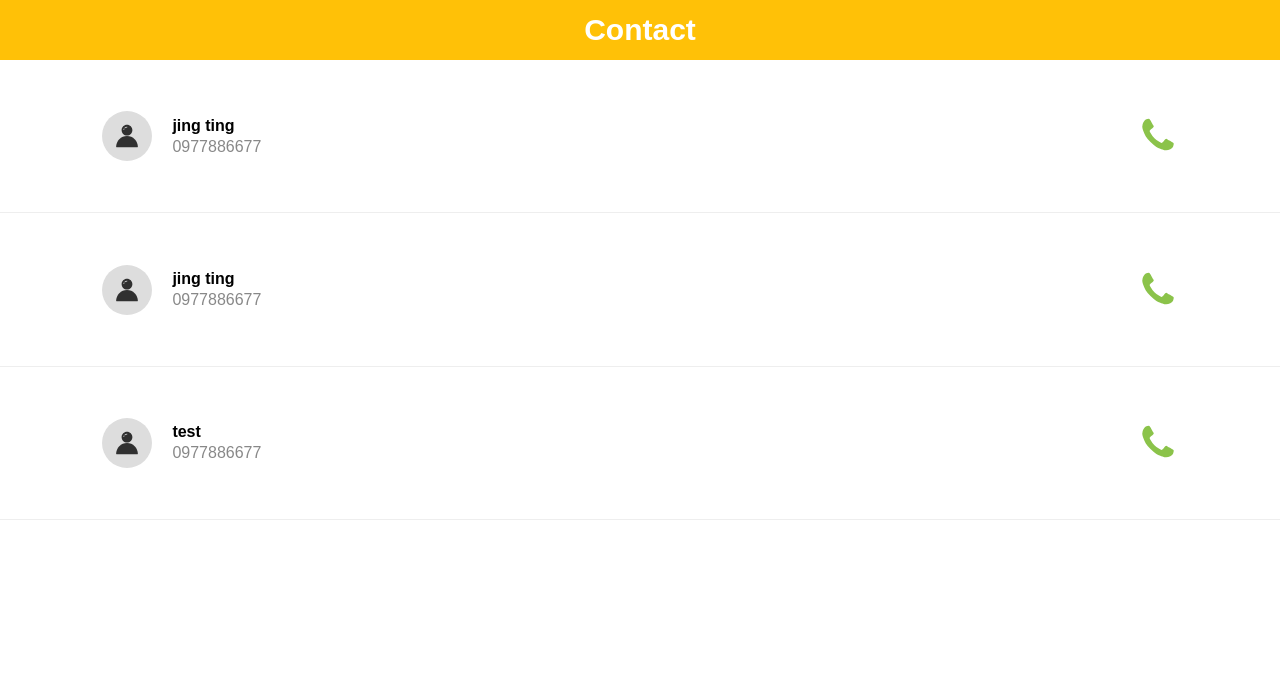
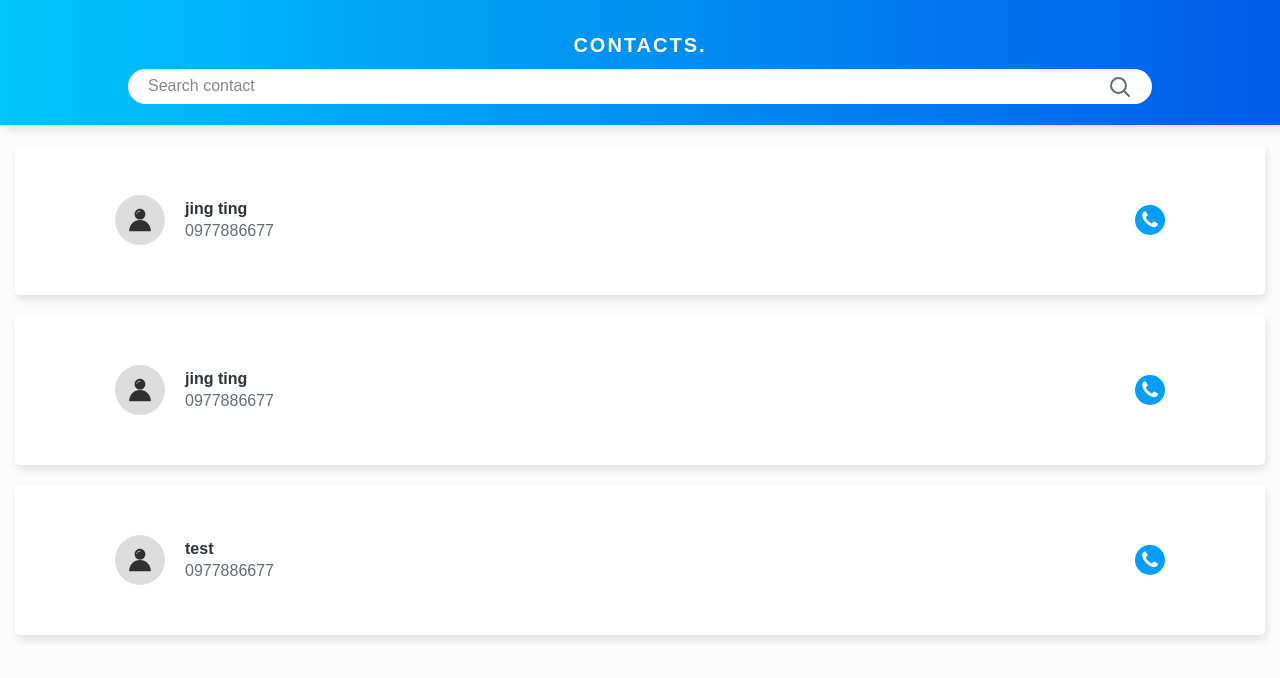
Before and after one commit to JingTingZeng/contactApp, an Angular app: page / in a window 1280 px wide. Shown: the top 678 px of the page. Built offline with nearby package versions, Linux system fonts and the light colour scheme.

Commit message:
新增切版內容

```diff
--- a/src/app/app.component.html
+++ b/src/app/app.component.html
@@ -1,5 +1,11 @@
 <div class="header">
-  <h1 class="header__title">Contact</h1>
+  <h1 class="header__title">CONTACTS.</h1>
+  <div class="search-bar">
+    <input class="search-bar__input" type="text" placeholder="Search contact">
+    <button class="search-bar__btn">
+      <img src="assets/images/icon_search.svg">
+    </button>
+  </div>
 </div>
 <ul class="contact-list">
   <app-contact-item *ngFor="let item of contactList;index as i" [contact]="item"></app-contact-item>
--- a/src/app/app.component.scss
+++ b/src/app/app.component.scss
@@ -2,14 +2,61 @@
 
 .header {
   display: flex;
+  flex-direction: column;
   justify-content: center;
   align-items: center;
-  min-height: 60px;
-  background-color: #FFC107;
+  position: fixed;
+  top: 0;
+  left: 0;
+  width: 100%;
+  min-height: 125px;
+  padding: 20px 0;
+  background-image: linear-gradient(to right, #00c6fb 0%, #005bea 100%);
+  box-shadow: 5px 5px 10px rgba($color: #000000, $alpha: 0.1);
 
   &__title {
     line-height: 48px;
-    font-size: 30px;
+    font-size: 20px;
+    letter-spacing: 2px;
     color: $white;
   }
 }
+
+.search-bar {
+  display: flex;
+  width: 80%;
+  height: 35px;
+
+  &__input {
+    flex-grow: 1;
+    padding: 6px 0 6px 20px;
+    border: 0;
+    border-top-left-radius: 100px;
+    border-bottom-left-radius: 100px;
+    color: $text-color;
+
+    &::placeholder {
+      color: #888;
+    }
+  }
+
+  &__btn {
+    padding: 6px 20px 6px 0;
+    border: 0;
+    border-top-right-radius: 100px;
+    border-bottom-right-radius: 100px;
+    background-color: $white;
+  }
+}
+
+.contact-list {
+  margin-top: 125px;
+  padding: 20px 15px;
+  overflow: auto;
+  -ms-overflow-style: none;
+  scrollbar-width: none;
+
+  &::-webkit-scrollbar {
+    display: none;
+  }
+}
--- a/src/app/contact-item/contact-item.component.scss
+++ b/src/app/contact-item/contact-item.component.scss
@@ -1,12 +1,17 @@
+@import '../../assets/style/variable';
+
 .contact-item {
   display: flex;
   align-items: center;
+  margin-bottom: 20px;
   padding: 4% 8%;
-  border-bottom: 1px solid #eee;
+  border-radius: 5px;
+  background-color: $white;
+  box-shadow: 2px 5px 8px 0 rgba(0, 0, 0, 0.1);
 
   &__figure {
+    width: 50px;
     height: 50px;
-    width: 50px;
     margin-right: 20px;
     border-radius: 50%;
     background-color: #ddd;
@@ -18,18 +23,21 @@
   }
 
   &__name {
+    margin-bottom: 6px;
     font-weight: bold;
-    margin-bottom: 5px;
   }
 
   &__phone {
-    color: #888888;
+    color: $american-river;
   }
 
   &__call {
     display: block;
-    width: 40px;
-    height: 40px;
+    width: 30px;
+    height: 30px;
+    padding: 5px;
+    border-radius: 50%;
+    background-color: #009efd;
 
     img {
       width: 100%;
--- a/src/assets/style/_base.scss
+++ b/src/assets/style/_base.scss
@@ -32,7 +32,8 @@
 
   body {
     line-height: 1;
-    color: black;
+    color: $text-color;
+    background-color: #fcfcfc;
   }
 
   html,
--- a/src/assets/style/_variable.scss
+++ b/src/assets/style/_variable.scss
@@ -21,7 +21,12 @@ $code-font-stack: 'Courier New',
 'Monaco',
 monospace !default;
 
-//functional
-$text-color:#000000 !default;
-$link-color:#2196f3 !default;
+//us color
 $white: #ffffff;
+$american-river: #636e72;
+$dracula-orchid: #2d3436;
+$brite-yellow: #fdcb6e;
+$electron-blue: #0984e3;
+
+$text-color: $dracula-orchid;
+$link-color:$electron-blue;
```
Also changed, not shown: src/assets/images/icon_phone.svg, src/assets/images/icon_search.svg (added).
